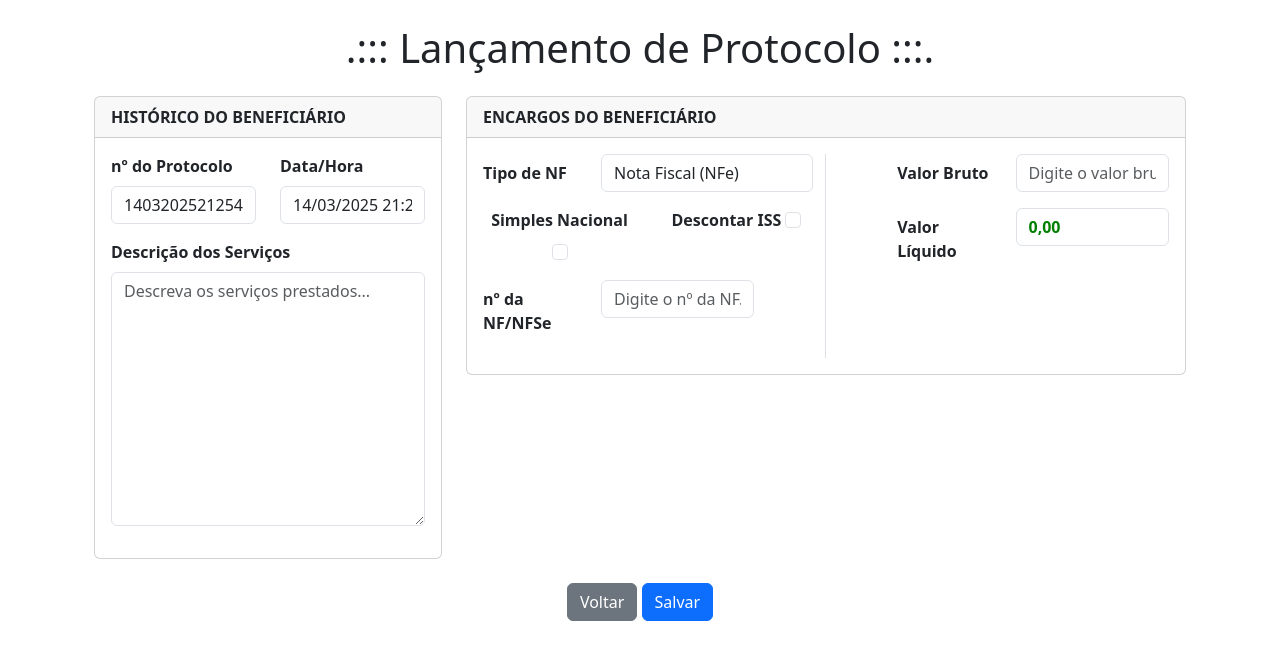
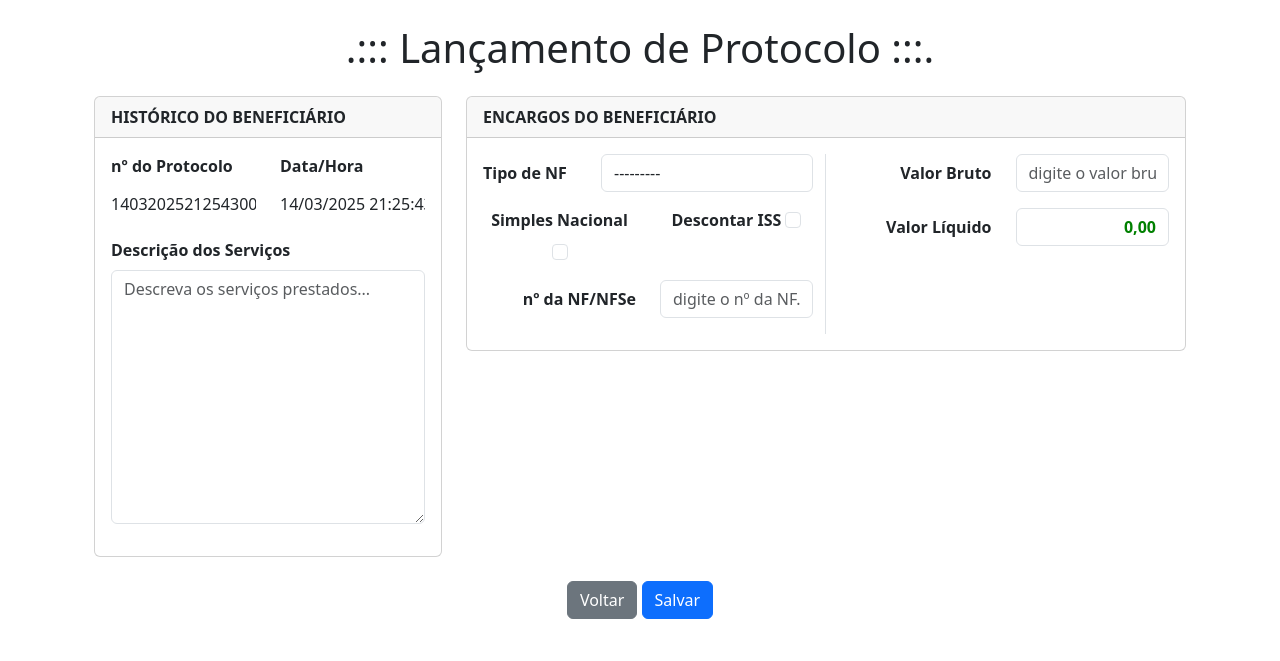
Before and after one commit to kinhomoju/protocolo_online, a Django app: page /protocolos/lancar_pj/ in a window 1280 px wide. Shown: the part 88-749 px from the top of the page. Run offline with Django 5.2, Linux system fonts and the light colour scheme; a user stored in the database is signed in; data that the repository does not hold is empty; some libraries are stand-ins or nearby versions.

Commit message:
modificaçaõ no arquivo 'lancar_protocolo_pj.html' no visual

```diff
--- a/protocolos/forms.py
+++ b/protocolos/forms.py
@@ -19,7 +19,7 @@ class ProtocoloPFForm(forms.ModelForm):
             'cpf': forms.TextInput(attrs={'class': 'form-control'}),
             'nome': forms.TextInput(attrs={'class': 'form-control'}),
             'endereco': forms.TextInput(attrs={'class': 'form-control'}),
-            'descricao_servicos': forms.Textarea(attrs={'class': 'form-control'}),
+            'descricao_servicos': forms.Textarea(attrs={'class': 'form-control', 'maxlength': '150'}),
             'valor_bruto': forms.NumberInput(attrs={'class': 'form-control'}),
             'descontos_iss': forms.NumberInput(attrs={'class': 'form-control'}),
             'descontos_irrf': forms.NumberInput(attrs={'class': 'form-control'}),
@@ -44,11 +44,6 @@ class ProtocoloPFForm(forms.ModelForm):
         }
 
 class ProtocoloPJForm(forms.ModelForm):
-    tipo_nf = forms.ChoiceField(
-        choices=Protocolo.TIPO_NF_CHOICES,
-        widget=forms.Select(attrs={'class': 'form-control'}),
-        label='Tipo de Nota Fiscal'
-    )
     descontar_iss = forms.BooleanField(
         required=False,
         widget=forms.CheckboxInput(attrs={'class': 'form-check-input'}),
@@ -71,19 +66,8 @@ class ProtocoloPJForm(forms.ModelForm):
         fields = ['tipo_nf', 'descontar_iss', 'simples_nacional', 'numero_nota_fiscal', 'valor_bruto', 'descontos_iss', 'descontos_irrf', 'valor_liquido', 'descricao_servicos', 'cnpj', 'nome_empresa', 'endereco', 'data_nota_fiscal', 'status']
         widgets = {
             'tipo_nf': forms.Select(attrs={'class': 'form-control'}),
-            'descontar_iss': forms.CheckboxInput(attrs={'class': 'form-check-input'}),
-            'numero_nota_fiscal': forms.TextInput(attrs={'class': 'form-control', 'placeholder': 'Digite o número da nota fiscal...'}),
-            'valor_bruto': forms.NumberInput(attrs={'class': 'form-control', 'placeholder': 'Digite o valor bruto...'}),
-            'descontos_iss': forms.NumberInput(attrs={'class': 'form-control', 'placeholder': 'Digite os descontos do ISS...'}),
-            'descontos_irrf': forms.NumberInput(attrs={'class': 'form-control', 'placeholder': 'Digite os descontos do IRRF...'}),
-            'valor_liquido': forms.NumberInput(attrs={'class': 'form-control', 'placeholder': 'Digite o valor líquido...'}),
-            'descricao_servicos': forms.Textarea(attrs={'class': 'form-control', 'placeholder': 'Descreva os serviços prestados...'}),
-            'cnpj': forms.TextInput(attrs={'class': 'form-control', 'placeholder': 'digite o CNPJ...'}),
-            'nome_empresa': forms.TextInput(attrs={'class': 'form-control'}),
-            'endereco': forms.TextInput(attrs={'class': 'form-control'}),
-            'data_nota_fiscal': forms.DateInput(attrs={'class': 'form-control', 'type': 'date'}),
-            'status': forms.Select(attrs={'class': 'form-control'}),
         }
+
         labels = {
             'tipo_nf': 'Tipo de Nota Fiscal',
             'descontar_iss': 'Descontar ISS',
--- a/protocolos/templates/protocolos/lancar_protocolo_pj.html
+++ b/protocolos/templates/protocolos/lancar_protocolo_pj.html
@@ -21,11 +21,11 @@
                         <div class="row">
                             <div class="col-md-6 mb-3">
                                 <label for="numero_protocolo" class="form-label" style="font-weight: bold;">nº do Protocolo</label>
-                                <input type="text" id="numero_protocolo" class="form-control" value="{{ protocolo_numero }}" readonly>
+                                <input type="text" id="numero_protocolo" class="form-control border-0 w-100" style="padding-left: 0; padding-right: 0;" value="{{ protocolo_numero }}" readonly>
                             </div>
                             <div class="col-md-6 mb-3">
                                 <label for="data_hora" class="form-label" style="font-weight: bold;">Data/Hora</label>
-                                <input type="text" id="data_hora" class="form-control" value="{{ data_hora }}" readonly>
+                                <input type="text" id="data_hora" class="form-control border-0 w-100" style="padding-left: 0; padding-right: 0;" value="{{ data_hora }}" readonly>
                             </div>
                         </div>
                         <div class="mb-3">
@@ -71,39 +71,39 @@
                                         </div>
                                     </div>
                                 </div>
-                                <div class="mb-3 row justify-content-start">
-                                    <label for="{{ form.numero_nota_fiscal.id_for_label }}" class="col-sm-4 col-form-label" style="font-weight: bold;">nº da NF/NFSe</label>
-                                    <div class="col-sm-8 col-md-6">
-                                        {{ form.numero_nota_fiscal|add_attr:"class:form-control,placeholder:Digite o nº da NF..." }}
+                                <div class="mb-3 row justify-content-center">
+                                    <label for="{{ form.numero_nota_fiscal.id_for_label }}" class="col-sm-6 col-form-label text-end" style="font-weight: bold;">nº da NF/NFSe</label>
+                                    <div class="col-sm-6 col-md-6">
+                                        {{ form.numero_nota_fiscal|add_attr:"class:form-control,placeholder:digite o nº da NF..." }}
                                         <div class="invalid-feedback">
-                                            Por favor, insira o número da nota fiscal.
+                                            Por favor, insira o número da NF.
                                         </div>
                                     </div>
                                 </div>
                             </div>
-                            <div class="col-md-6">
+                            <div class="col-md-6 text-end">
                                 <div class="mb-3 row justify-content-end">
-                                    <label for="{{ form.valor_bruto.id_for_label }}" class="col-sm-4 col-form-label" style="font-weight: bold;">Valor Bruto</label>
+                                    <label for="{{ form.valor_bruto.id_for_label }}" class="col-sm-6 col-form-label text-end" style="font-weight: bold;">Valor Bruto</label>
                                     <div class="col-sm-8 col-md-6">
                                         <input type="text"
                                             id="valor_bruto"
                                             name="{{ form.valor_bruto.html_name }}"
-                                            class="form-control"
-                                            placeholder="Digite o valor bruto..."
-                                            style="color:blue;"
+                                            class="form-control text-end"
+                                            placeholder="digite o valor bruto..."
+                                            style="color:blue; width: 100%;"
                                             value="{{ form.valor_bruto.value|default:'' }}"
                                             oninput="formatCurrency(this)">
                                     </div>
                                 </div>
                                 <div class="mb-3 row justify-content-end" id="descontos_iss_row" style="display: none;">
-                                    <label for="{{ form.descontos_iss.id_for_label }}" class="col-sm-4 col-form-label" style="font-weight: bold;">Desconto (ISS)</label>
+                                    <label for="{{ form.descontos_iss.id_for_label }}" class="col-sm-6 col-form-label text-end" style="font-weight: bold;">Desconto (ISS)</label>
                                     <div class="col-sm-8 col-md-6">
                                         <input type="text"
                                             id="descontos_iss"
                                             name="{{ form.descontos_iss.html_name }}"
-                                            class="form-control"
-                                            placeholder="Digite o valor do ISS..."
-                                            style="color:red;"
+                                            class="form-control text-end"
+                                            placeholder="digite o ISS..."
+                                            style="color:red; width: 100%;"
                                             value="{{ form.descontos_iss.value|default:'' }}"
                                             oninput="formatCurrency(this)">
                                         <div class="invalid-feedback">
@@ -112,14 +112,14 @@
                                     </div>
                                 </div>
                                 <div class="mb-3 row justify-content-end" id="descontos_irrf_row" style="display: none;">
-                                    <label for="{{ form.descontos_irrf.id_for_label }}" class="col-sm-4 col-form-label" style="font-weight: bold;">Desconto (IR)</label>
+                                    <label for="{{ form.descontos_irrf.id_for_label }}" class="col-sm-6 col-form-label text-end" style="font-weight: bold;">Desconto (IRRF)</label>
                                     <div class="col-sm-8 col-md-6">
                                         <input type="text"
                                             id="descontos_irrf"
                                             name="{{ form.descontos_irrf.html_name }}"
-                                            class="form-control"
-                                            placeholder="Digite o valor do IRRF..."
-                                            style="color:red;"
+                                            class="form-control text-end"
+                                            placeholder="digite o IRRF..."
+                                            style="color:red; width: 100%;"
                                             value="{{ form.descontos_irrf.value|default:'' }}"
                                             oninput="formatCurrency(this)">
                                         <div class="invalid-feedback">
@@ -128,14 +128,14 @@
                                     </div>
                                 </div>
                                 <div class="mb-3 row justify-content-end">
-                                    <label for="{{ form.valor_liquido.id_for_label }}" class="col-sm-4 col-form-label" style="font-weight: bold;">Valor Líquido</label>
+                                    <label for="{{ form.valor_liquido.id_for_label }}" class="col-sm-6 col-form-label text-end" style="font-weight: bold;">Valor Líquido</label>
                                     <div class="col-sm-8 col-md-6">
                                         <input type="text"
                                             id="valor_liquido"
                                             name="{{ form.valor_liquido.html_name }}"
-                                            class="form-control"
+                                            class="form-control text-end"
                                             readonly
-                                            style="color:green; font-weight:bold;"
+                                            style="color:green; font-weight:bold; width: 100%;"
                                             value="{{ form.valor_liquido.value|default:'' }}">
                                         <div class="invalid-feedback">
                                             Por favor, insira o valor líquido.
```
Also changed, not shown: protocolos/models.py (+5 -5 lines), db.sqlite3, protocolos/migrations/0015_alter_protocolo_cnpj_alter_protocolo_nome_empresa_and_more.py (added).
